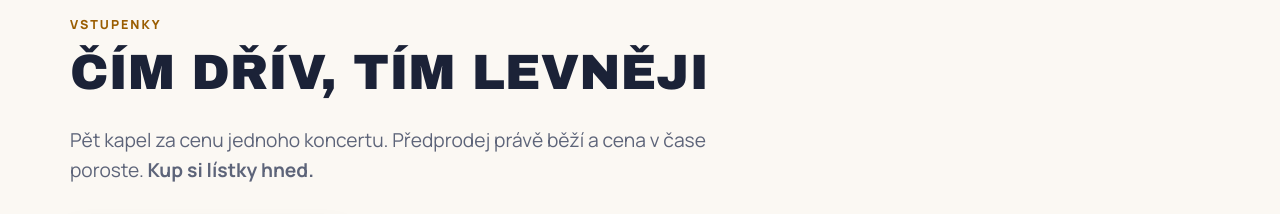
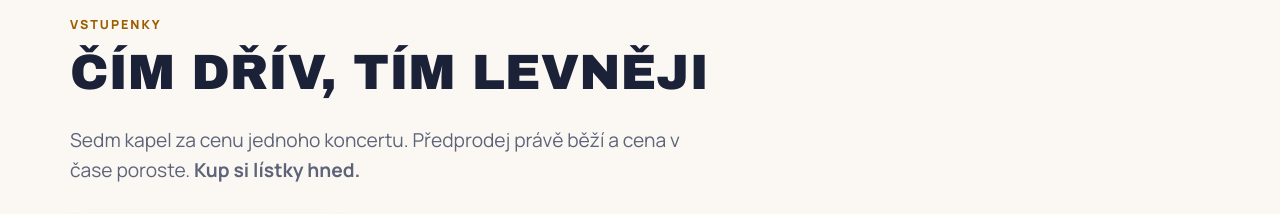
Before and after one commit to fzeman73-jpg/bluestonefest-2027, a plain HTML site: page index.html in a window 1280 px wide. Shown: the part 4600-4814 px from the top of the page. Drawn offline with Linux system fonts and the light colour scheme.

Commit message:
Vstupenky: sedm kapel za cenu jednoho koncertu
Co-Authored-By: Claude Fable 5.2 <noreply@anthropic.com>
Claude-Session: https://claude.ai/code/session_01PfY1WsDABamLtNoDVV8Nrz

```diff
--- a/index.html
+++ b/index.html
@@ -384,7 +384,7 @@
     <header class="sec__head">
       <p class="eyebrow">Vstupenky</p>
       <h2>Čím dřív, tím levněji</h2>
-      <p class="lead">Pět kapel za cenu jednoho koncertu. Předprodej začíná <strong>15. 11. 2026 v 8:00</strong>. Cena v čase poroste, neváhej a kup si lístky hned.</p>
+      <p class="lead">Sedm kapel za cenu jednoho koncertu. Předprodej začíná <strong>15. 11. 2026 v 8:00</strong>. Cena v čase poroste, neváhej a kup si lístky hned.</p>
     </header>
 
     <div class="signup" id="predprodej">
@@ -676,6 +676,6 @@
 
 <a class="sticky-cta" data-ticket href="#predprodej">Předprodej od 15. 11. v 8:00 · 990 Kč</a>
 
-<script src="main.js?v=20261121a" defer></script>
+<script src="main.js?v=20261123a" defer></script>
 </body>
 </html>
--- a/main.js
+++ b/main.js
@@ -155,7 +155,7 @@ if (SALE_LIVE) {
   if (su) su.style.display = "none";
   // texty, které před startem zvou k zanechání e-mailu
   const lead = document.querySelector("#vstupenky .sec__head .lead");
-  if (lead) lead.innerHTML = "Pět kapel za cenu jednoho koncertu. Předprodej právě běží a cena v čase poroste. <strong>Kup si lístky hned.</strong>";
+  if (lead) lead.innerHTML = "Sedm kapel za cenu jednoho koncertu. Předprodej právě běží a cena v čase poroste. <strong>Kup si lístky hned.</strong>";
   const note = document.querySelector("#vstupenky > .wrap > .note");
   if (note) note.textContent = "Všechny ceny jsou včetně DPH. Vstupenky prodáváme přes GoOut, který si při nákupu připočítává servisní poplatek 3,5 % (u vstupenky za 990 Kč je to 35 Kč).";
   document.querySelectorAll("#faq details").forEach(d => {
```
